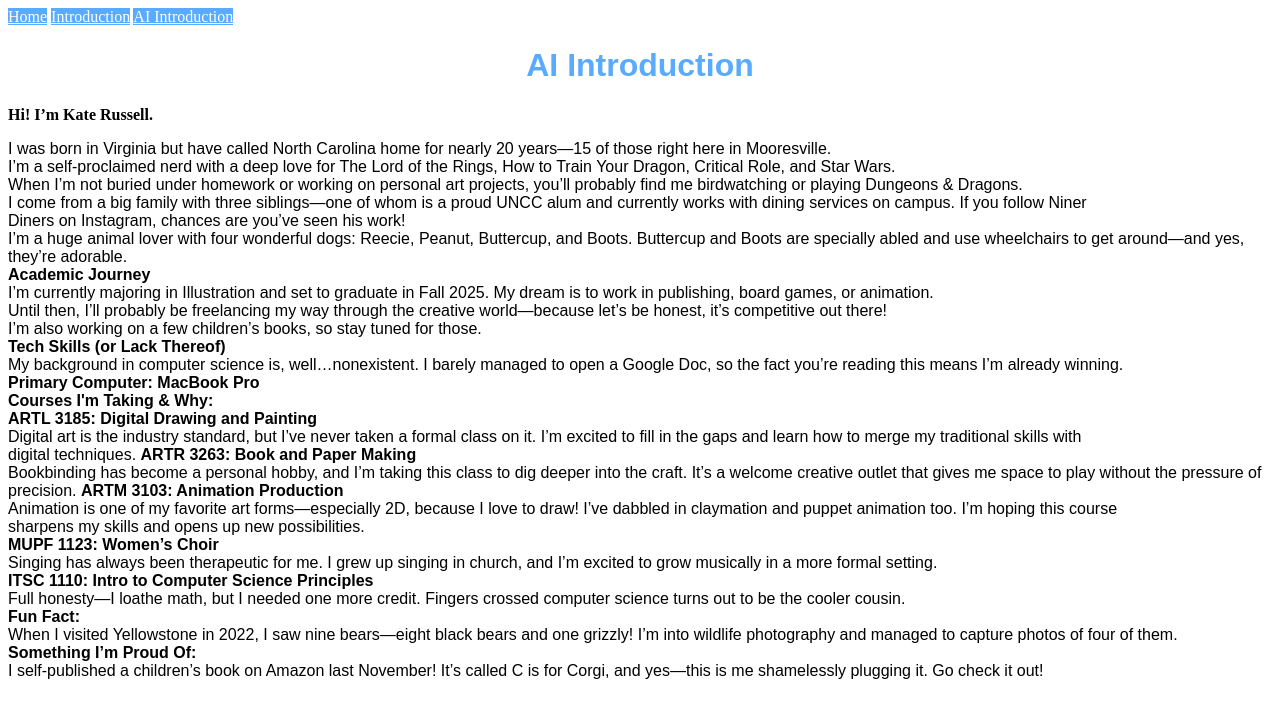
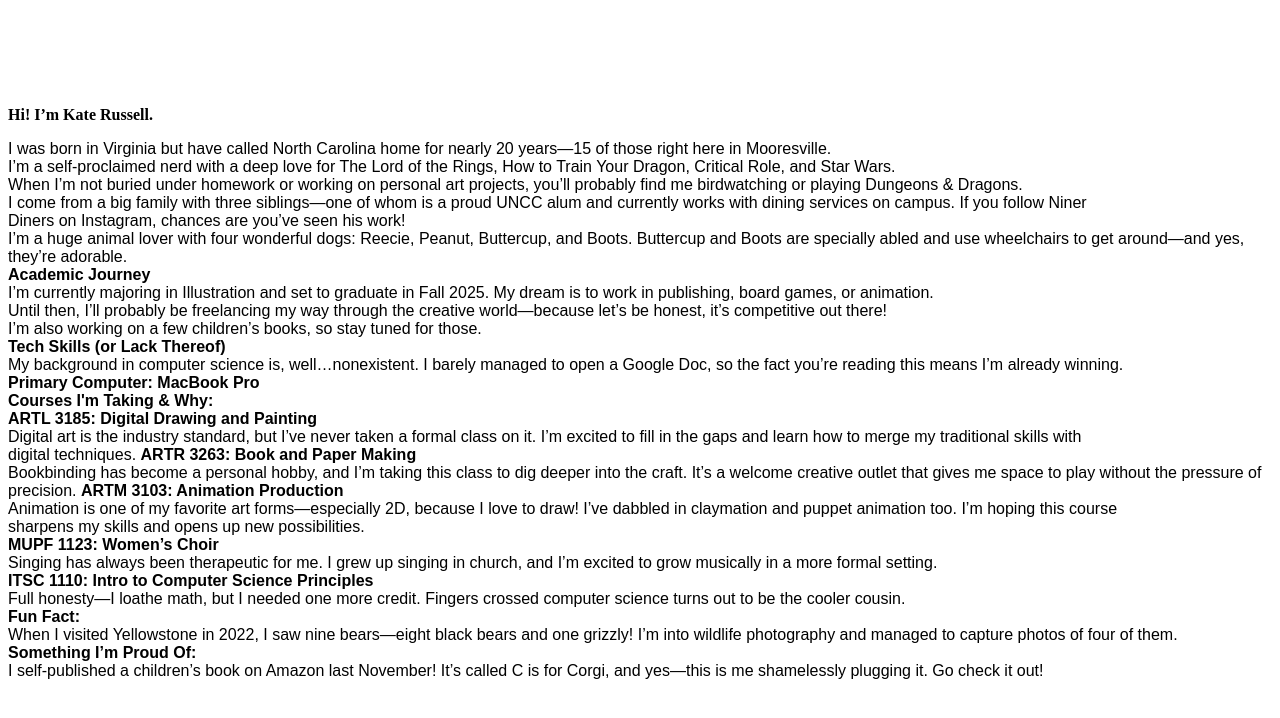
Before and after one commit to KateRussell-class-proj/KateRussell-class-proj.github.io, a plain HTML site: page aiintroduction.html in a window 1280 px wide. Drawn offline with Linux system fonts and the light colour scheme.

Commit message:
Update aiintroduction.html

```diff
--- a/aiintroduction.html
+++ b/aiintroduction.html
@@ -11,13 +11,14 @@
   </header>
   <body>
     <style>
+      body{background-color:rgb (65,74,98);
+      }
       h1 {
         text-align:center;
         font-family: sans-serif;
-        color: rgb(90,170,255);
+        color: rgb(255,255,255);
       }
       .header {
-        background-color: rgb(90,170,255);
         color: rgb(255,255,255);
       }
       p{
```
